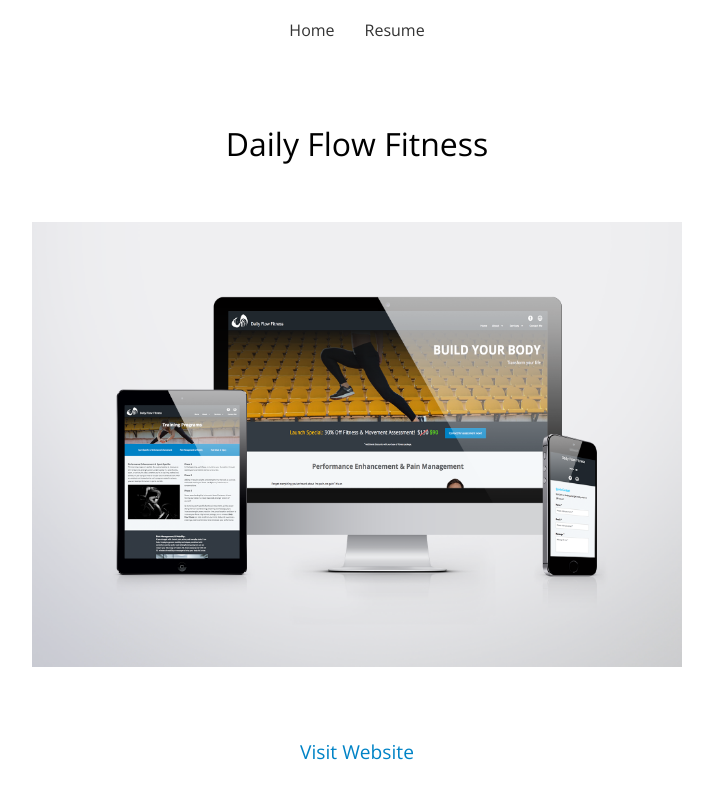
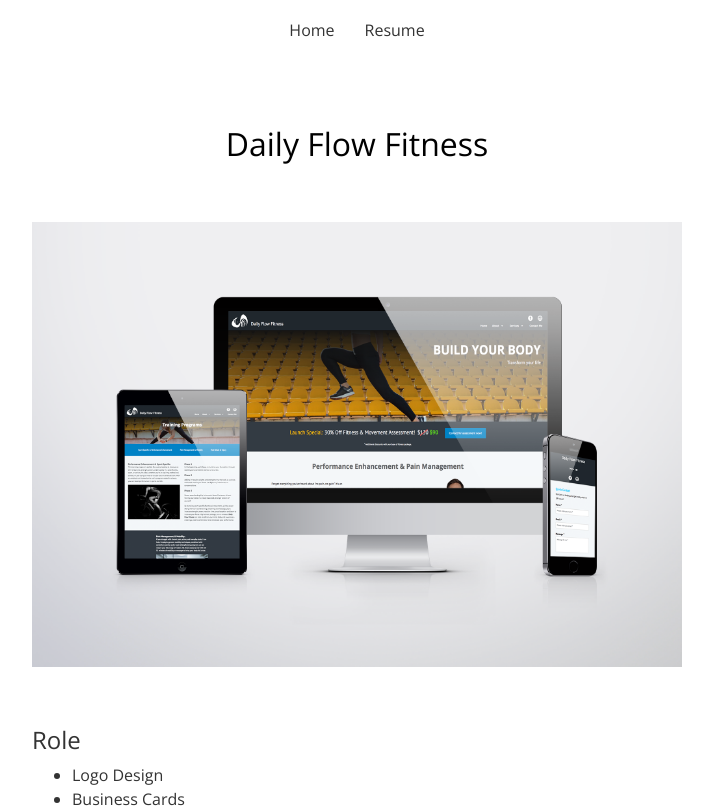
Before and after one commit to morgantaylor/Angular2-Portfolio-Project, an Angular app: page /case-study/dailyflowfitness in a window 1280 px wide. Shown: the top 808 px of the page, without its empty margins (283-996 px from the left). Built offline with nearby package versions, Linux system fonts and the light colour scheme.

Commit message:
daily flow fitness link
- cole's website is down

```diff
--- a/src/app/case-study/dailyflowfitness/dailyflowfitness.component.html
+++ b/src/app/case-study/dailyflowfitness/dailyflowfitness.component.html
@@ -1,7 +1,7 @@
 <section class="study">
   <h1>Daily Flow Fitness</h1>
   <img class="top-image" src="./assets/img/mockups/dff-mockup.png" alt="Daily Flow Fitness Mockup Image">
-  <a href="http://www.dailyflowfitness.com/" target="_blank"><button class="liveSite">Visit Website</button></a>
+ <!--  <a href="http://www.dailyflowfitness.com/" target="_blank"><button class="liveSite">Visit Website</button></a> -->
   <div class="case-study">
     <h3>Role</h3>
     <ul>
```
